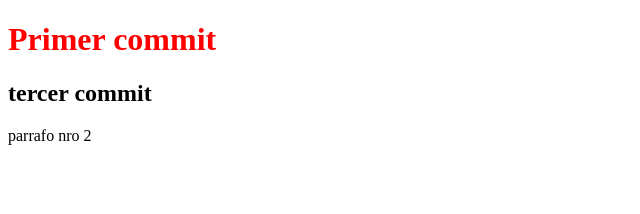
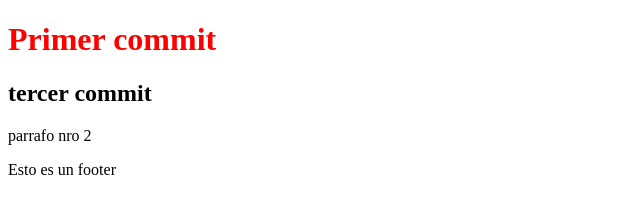
Before and after one commit to nerinasol/githubtest, a plain HTML site: page index.html in a window 1280 px wide. Shown: the whole page, without its empty margins (0-640 px from the left). Drawn offline with Linux system fonts and the light colour scheme.

Commit message:
rama master footer

```diff
--- a/index.html
+++ b/index.html
@@ -13,5 +13,6 @@
     <div>
         <p>parrafo nro 2</p>
     </div>
+    <footer>Esto es un footer</footer>
 </body>
 </html>
```
